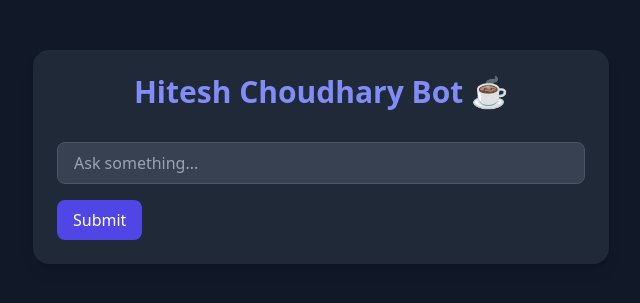
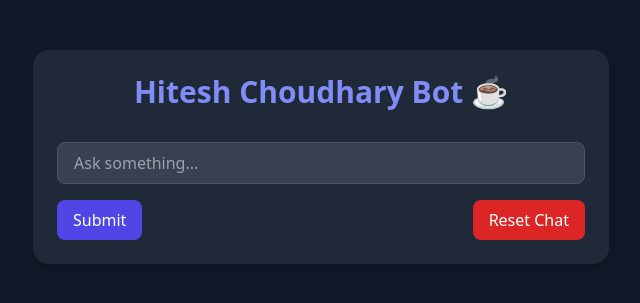
Before and after one commit to bindalsourabh1/persona_project_ai, a FastAPI app: page / in a window 1280 px wide. Shown: the part 243-546 px from the top of the page, without its empty margins (319-959 px from the left). Run offline with FastAPI, Linux system fonts and the light colour scheme; some libraries are stand-ins or nearby versions.

Commit message:
fixed chat issue

```diff
--- a/main.py
+++ b/main.py
@@ -1,21 +1,23 @@
-from fastapi import FastAPI, Request, Form
+from fastapi import FastAPI, Request, Form, Depends, Cookie
 from fastapi.responses import HTMLResponse, RedirectResponse
 from fastapi.templating import Jinja2Templates
 from fastapi.staticfiles import StaticFiles
 from dotenv import load_dotenv
 import os
 from openai import OpenAI
+from typing import List, Dict, Optional
+import uuid
+from starlette.middleware.sessions import SessionMiddleware
 
 load_dotenv()
 
 app = FastAPI()
+app.add_middleware(SessionMiddleware, secret_key="8f3c1e2b4d5a6e7f8b9c0d1e2f3a4b5c6d7e8f9a0b1c2d3e4f5g6h7i8j9k0l1m")  # Add a strong secret key here
 templates = Jinja2Templates(directory="templates")
 app.mount("/static", StaticFiles(directory="static"), name="static")
 
 api_key = os.getenv("GEMINI_API_KEY")
 client = OpenAI(api_key=api_key, base_url="https://generativelanguage.googleapis.com/v1beta/openai/")
-
-chat_history = []
 
 system_prompt = """
 
@@ -112,14 +114,24 @@
 """  # Keep your same prompt here
 
 @app.get("/", response_class=HTMLResponse)
-def get_form(request: Request):
+async def get_form(request: Request):
+    # Initialize or get the session's chat history
+    if "chat_history" not in request.session:
+        request.session["chat_history"] = []
+
     return templates.TemplateResponse("index.html", {
         "request": request,
-        "chat_history": chat_history
+        "chat_history": request.session.get("chat_history", [])
     })
 
 @app.post("/", response_class=HTMLResponse)
 async def post_form(request: Request, user_input: str = Form(...)):
+    # Initialize chat history if it doesn't exist
+    if "chat_history" not in request.session:
+        request.session["chat_history"] = []
+
+    chat_history = request.session.get("chat_history", [])
+
     messages = [{"role": "system", "content": system_prompt}]
     for chat in chat_history:
         messages.append({"role": "user", "content": chat["user"]})
@@ -135,12 +147,16 @@
     bot_reply = response.choices[0].message.content
     chat_history.append({"user": user_input, "bot": bot_reply})
 
+    # Update the session
+    request.session["chat_history"] = chat_history
+
     return templates.TemplateResponse("index.html", {
         "request": request,
         "chat_history": chat_history
     })
 
 @app.get("/reset")
-def reset_chat(request: Request):
-    chat_history.clear()
+async def reset_chat(request: Request):
+    # Clear the chat history in the session
+    request.session["chat_history"] = []
     return RedirectResponse(url="/", status_code=303)
--- a/templates/index.html
+++ b/templates/index.html
@@ -47,7 +47,12 @@
           >
             Submit
           </button>
-          </form>
+          <a
+            href="/reset"
+            class="bg-red-600 text-white py-2 px-4 rounded-lg hover:bg-red-700 transition"
+          >
+            Reset Chat
+          </a>
         </div>
       </form>
     </div>
```
